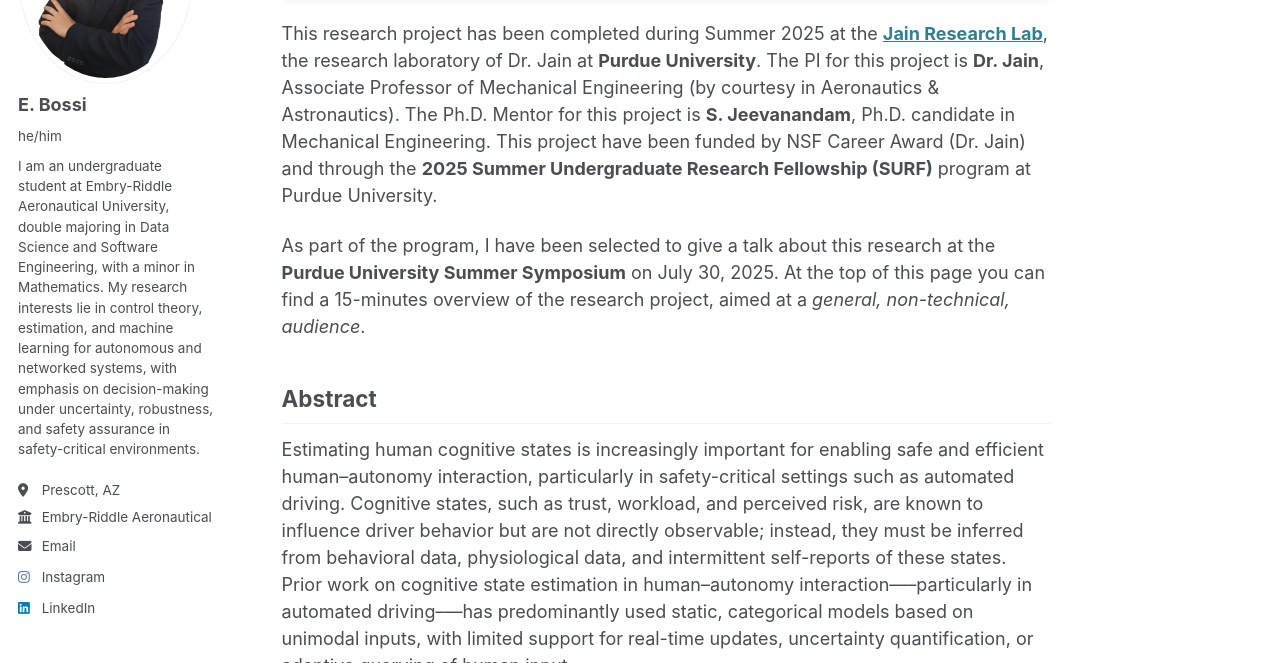
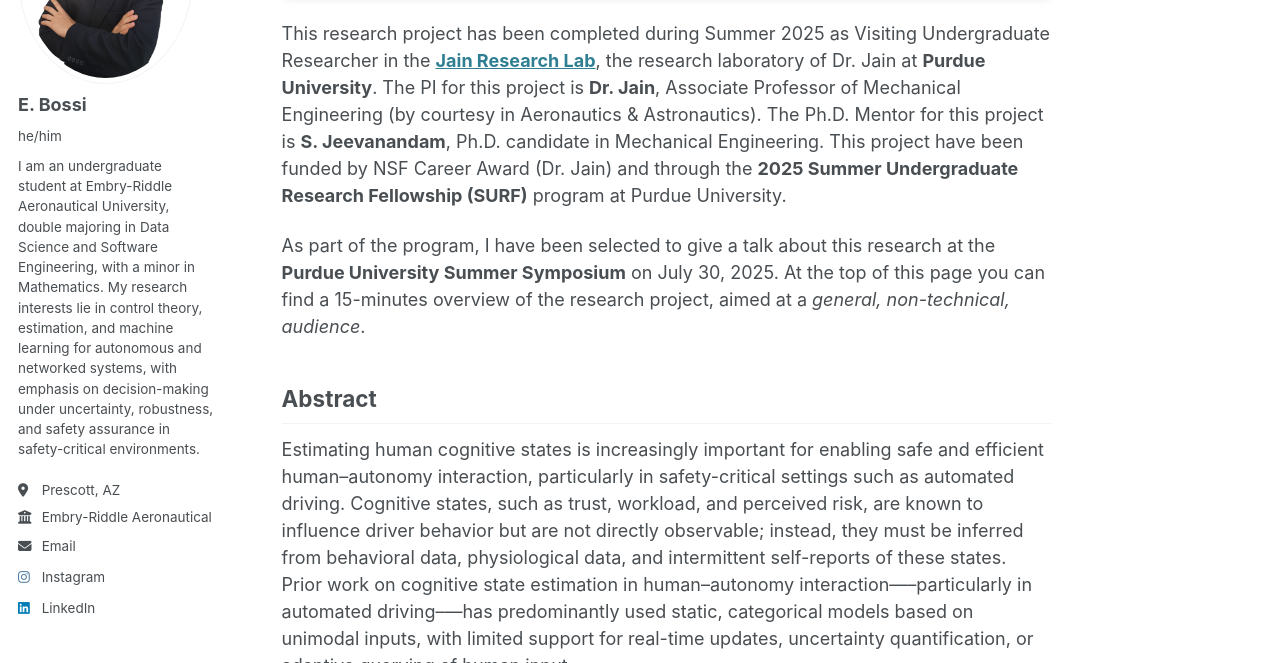
Before and after one commit to bossiemanuele/bossiemanuele.github.io, a Jekyll site: the page built from _portfolio/00_SURF.md, in a window 1280 px wide and 900 px high, scrolled down 594 px, cut to the strip 237-900 px from the top of the window. Built offline with Jekyll 4.4.1, drawn with Linux system fonts in a browser that asks for light colours.

Commit message:
Update 00_SURF.md

```diff
--- a/_portfolio/00_SURF.md
+++ b/_portfolio/00_SURF.md
@@ -16,7 +16,7 @@
 </div>
 <a href="https:&#x2F;&#x2F;www.canva.com&#x2F;design&#x2F;DAGujyHH9tA&#x2F;JSHWUrUArVrKniXcT9h-5Q&#x2F;watch?utm_content=DAGujyHH9tA&amp;utm_campaign=designshare&amp;utm_medium=embeds&amp;utm_source=link" target="_blank" rel="noopener">
 
-This research project has been completed during Summer 2025 at the [**Jain Research Lab**](https://engineering.purdue.edu/JainResearchLab/), the research laboratory of Dr. Jain at **Purdue University**.
+This research project has been completed during Summer 2025 as Visiting Undergraduate Researcher in the [**Jain Research Lab**](https://engineering.purdue.edu/JainResearchLab/), the research laboratory of Dr. Jain at **Purdue University**.
 The PI for this project is **Dr. Jain**, Associate Professor of Mechanical Engineering (by courtesy in Aeronautics & Astronautics). The Ph.D. Mentor for this project is
 **S. Jeevanandam**, Ph.D. candidate in Mechanical Engineering.
 This project have been funded by NSF Career Award (Dr. Jain) and through the **2025 Summer Undergraduate Research Fellowship (SURF)** program at Purdue University.
```
